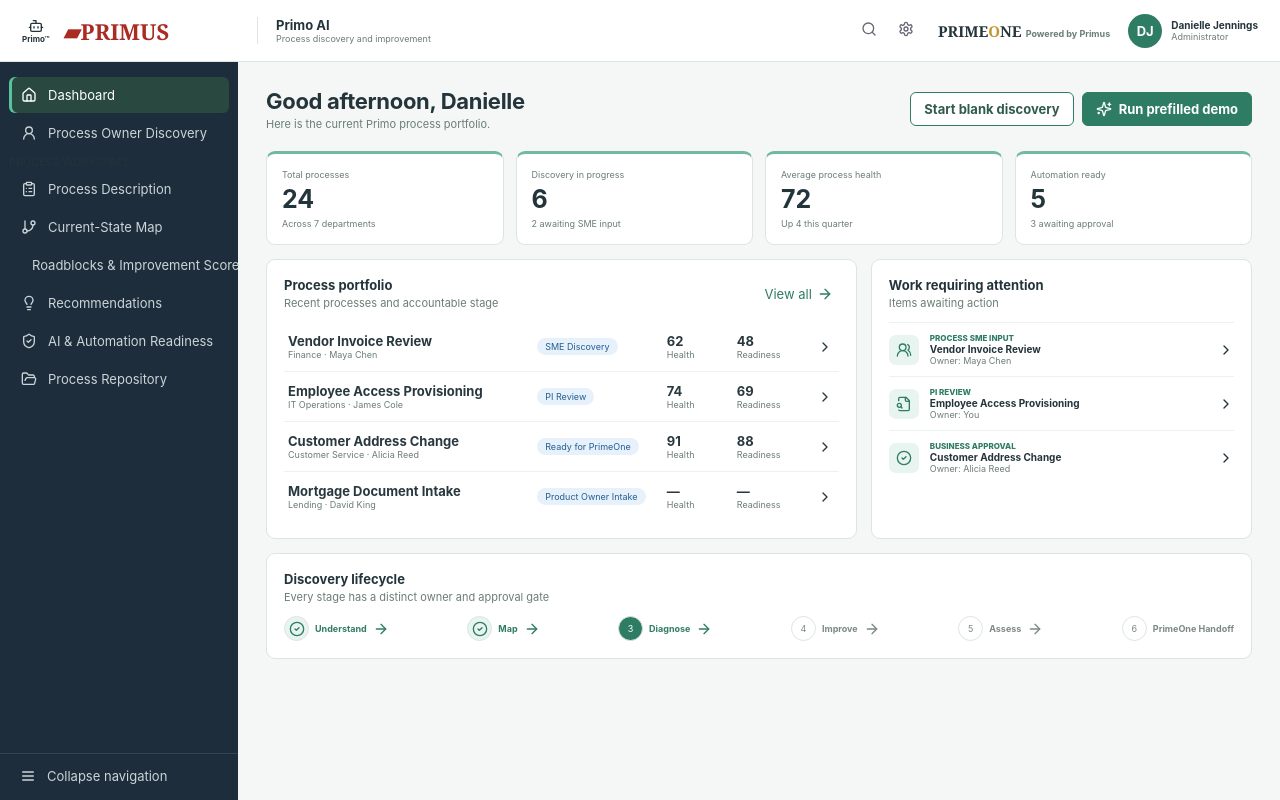
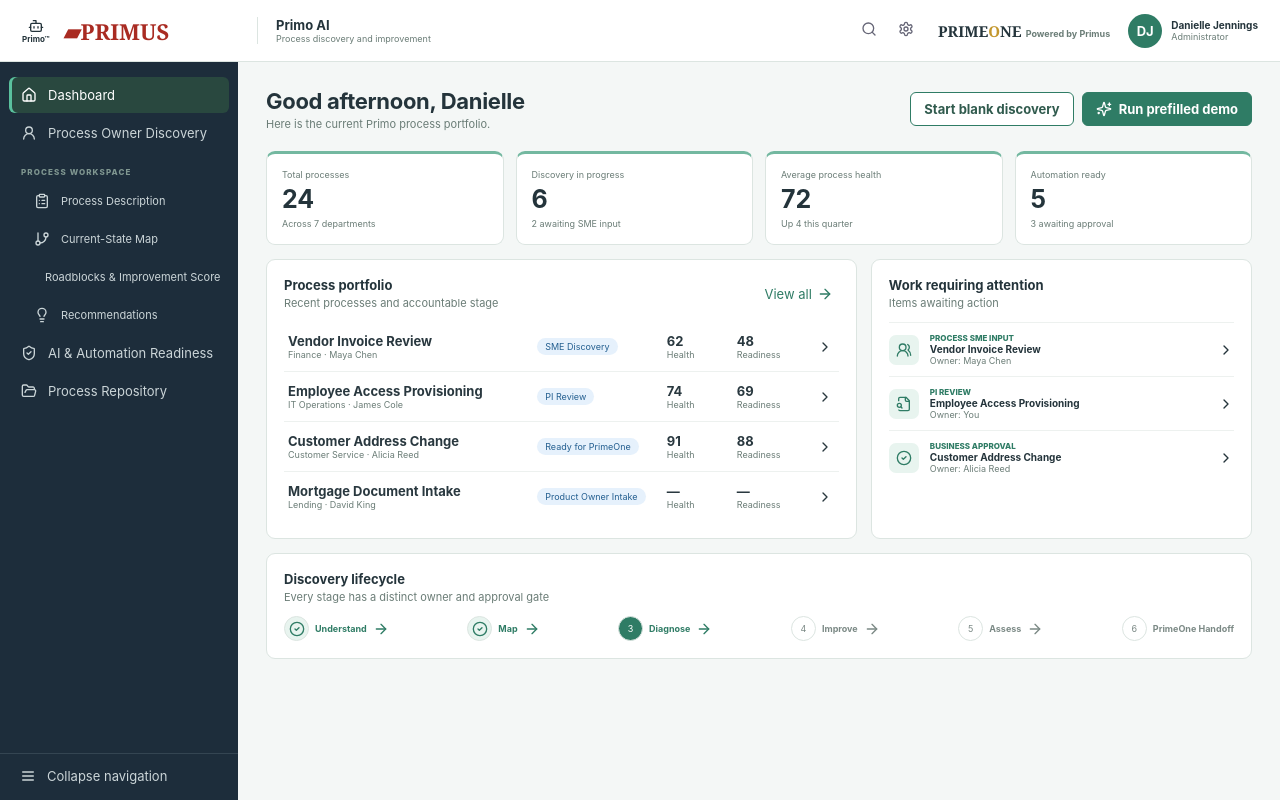
Before and after one commit to drjendan/primo, a React (Vite) app: page / in a window 1280 px wide. Built offline with nearby package versions, Linux system fonts and the light colour scheme.

Commit message:
Add styles for navigation sections and buttons

```diff
--- a/src/styles.css
+++ b/src/styles.css
@@ -138,6 +138,24 @@
 aside nav {
   flex: 1;
   padding: 13px 9px;
+}
+.navSection {
+  display: block;
+  color: #7f9690;
+  font-size: 8px;
+  font-weight: 800;
+  letter-spacing: 1.1px;
+  padding: 14px 12px 4px;
+}
+.navChild button {
+  padding-left: 25px;
+  font-size: 11px;
+}
+.collapsed .navSection {
+  display: none;
+}
+.collapsed .navChild button {
+  padding-left: 12px;
 }
 aside button {
   width: 100%;
```
